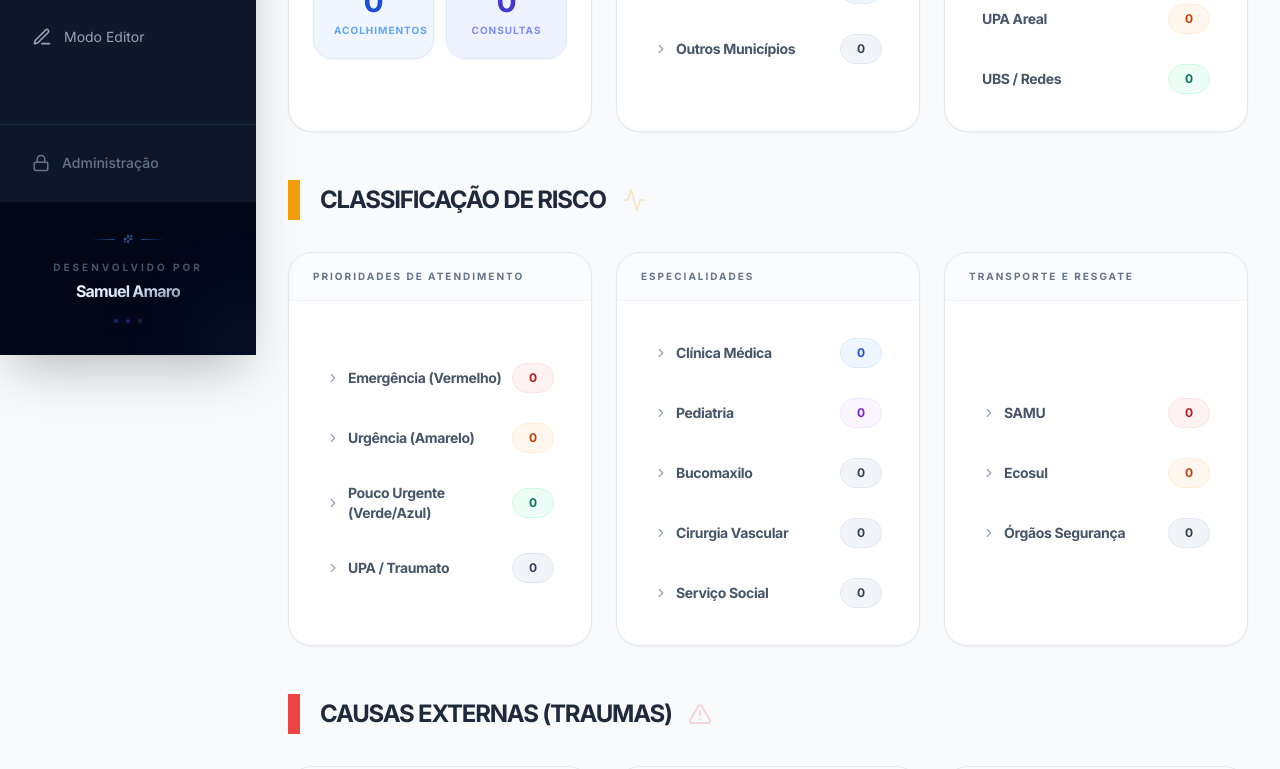
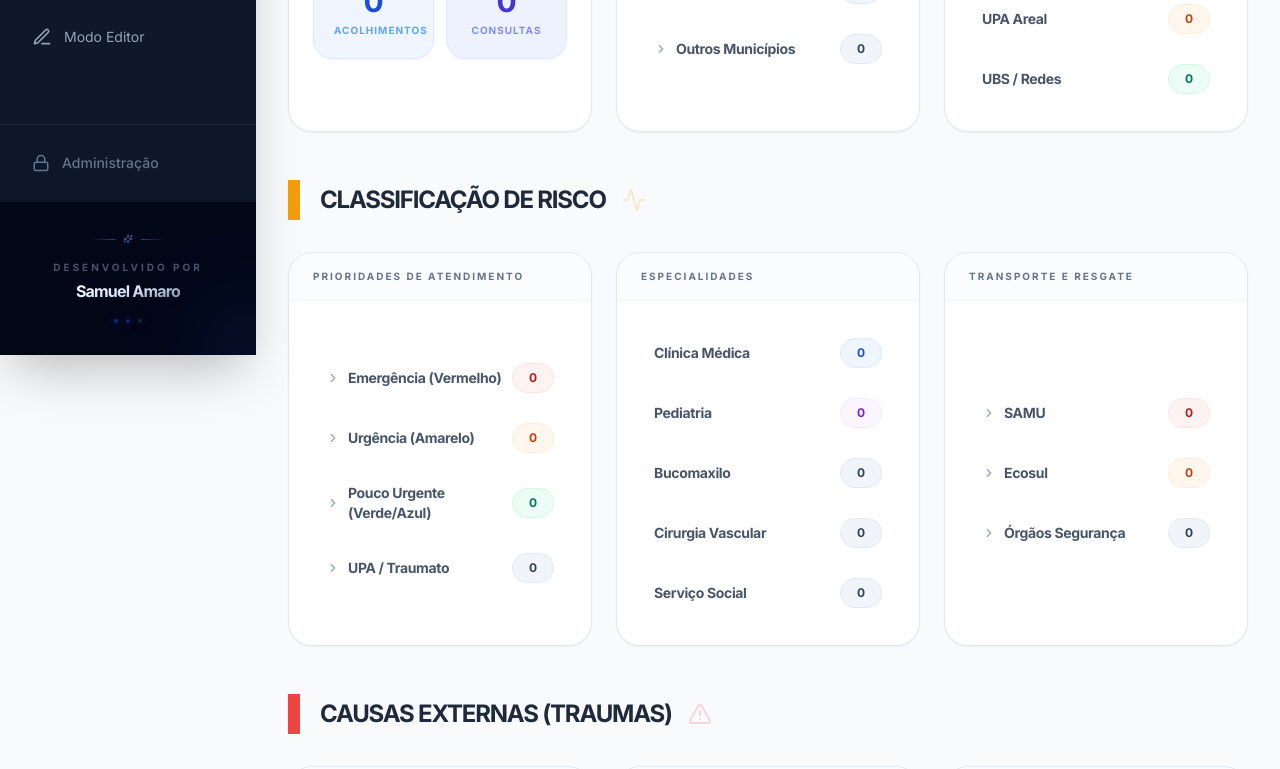
Before and after one commit to cmspelotas1060-cyber/Painel-estrat-gico-Pronto-Socorro-1, a React (Vite) app: page /#/ in a window 1280 px wide. Shown: the part 445-1214 px from the top of the page. Built offline with nearby package versions, Linux system fonts and the light colour scheme.

Commit message:
feat: Disable expansion on Specialties dashboard cards
The "Especialidades" section on the dashboard previously allowed expansion for each specialty. This change disables that functionality as it was not intended for this specific view, simplifying the user interface.

```diff
--- a/pages/Dashboard.tsx
+++ b/pages/Dashboard.tsx
@@ -1,4 +1,3 @@
-
 import React, { useEffect, useState } from 'react';
 import {
   Users, Activity, AlertTriangle, Stethoscope, Ambulance, ShieldAlert,
@@ -494,13 +493,13 @@ const Dashboard: React.FC = () => {
           </Card>
           <Card id="especialidades" title="Especialidades" onAddItem={() => setShowAddItemModal('especialidades')}>
              <div className="p-2 space-y-1">
-                <DataRow id="esp_clinica" label="Clínica Médica" value={data.i5_clinica_medica} keys={['i5_clinica_medica']} accentColor="blue" />
-                <DataRow id="esp_pediatria" label="Pediatria" value={data.i5_pediatria} keys={['i5_pediatria']} accentColor="purple" />
-                <DataRow id="esp_buco" label="Bucomaxilo" value={data.i5_bucomaxilo} keys={['i5_bucomaxilo']} accentColor="slate" />
-                <DataRow id="esp_vascular" label="Cirurgia Vascular" value={data.i5_cirurgia_vascular} keys={['i5_cirurgia_vascular']} accentColor="slate" />
-                <DataRow id="esp_social" label="Serviço Social" value={data.i5_servico_social} keys={['i5_servico_social']} accentColor="slate" />
+                <DataRow id="esp_clinica" label="Clínica Médica" value={data.i5_clinica_medica} keys={['i5_clinica_medica']} accentColor="blue" allowExpand={false} />
+                <DataRow id="esp_pediatria" label="Pediatria" value={data.i5_pediatria} keys={['i5_pediatria']} accentColor="purple" allowExpand={false} />
+                <DataRow id="esp_buco" label="Bucomaxilo" value={data.i5_bucomaxilo} keys={['i5_bucomaxilo']} accentColor="slate" allowExpand={false} />
+                <DataRow id="esp_vascular" label="Cirurgia Vascular" value={data.i5_cirurgia_vascular} keys={['i5_cirurgia_vascular']} accentColor="slate" allowExpand={false} />
+                <DataRow id="esp_social" label="Serviço Social" value={data.i5_servico_social} keys={['i5_servico_social']} accentColor="slate" allowExpand={false} />
                 {(customRowsByCard['especialidades'] || []).map(row => (
-                  <DataRow key={row.id} id={row.id} label={row.label} value={(data as any)[row.key] || 0} keys={[row.key]} accentColor={row.color} isCustom={true} onRemove={() => removeCustomRow('especialidades', row.id)} />
+                  <DataRow key={row.id} id={row.id} label={row.label} value={(data as any)[row.key] || 0} keys={[row.key]} accentColor={row.color} isCustom={true} onRemove={() => removeCustomRow('especialidades', row.id)} allowExpand={false} />
                 ))}
              </div>
           </Card>
```
